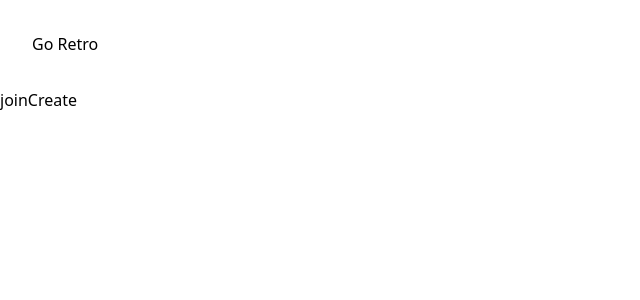
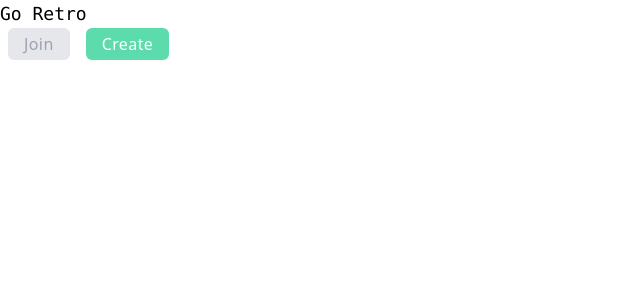
Before and after one commit to digi0ps/go-retro-frontend, a React (Create React App) app: page / in a window 1280 px wide. Shown: the top 300 px of the page, without its empty margins (0-640 px from the left). Built offline with nearby package versions, Linux system fonts and the light colour scheme.

Commit message:
styled landing page buttons

```diff
--- a/src/App.js
+++ b/src/App.js
@@ -32,12 +32,21 @@
 
   render() {
     return (
-      <div>
-        <h1 className="p-8">Go Retro</h1>
-        <button onClick={this.handleShow} disabled>
-          join
+      <div className="font-sans">
+        <h1 className="font-mono text-lg">Go Retro</h1>
+        <button
+          onClick={this.handleShow}
+          disabled={true}
+          className="bg-gray-200 px-4 py-1 mx-2 rounded-md text-gray-400 text-md tracking-wide font-medium cursor-not-allowed"
+        >
+          Join
         </button>
-        <button onClick={this.handleShow}>Create</button>
+        <button
+          onClick={this.handleShow}
+          className="bg-green-400 bg-opacity-80 px-4 py-1 mx-2 rounded-md text-white text-md hover:bg-green-500 tracking-wide  font-medium"
+        >
+          Create
+        </button>
         {this.state.showModal ? (
           <Modal>
             <div className="modal">
```
